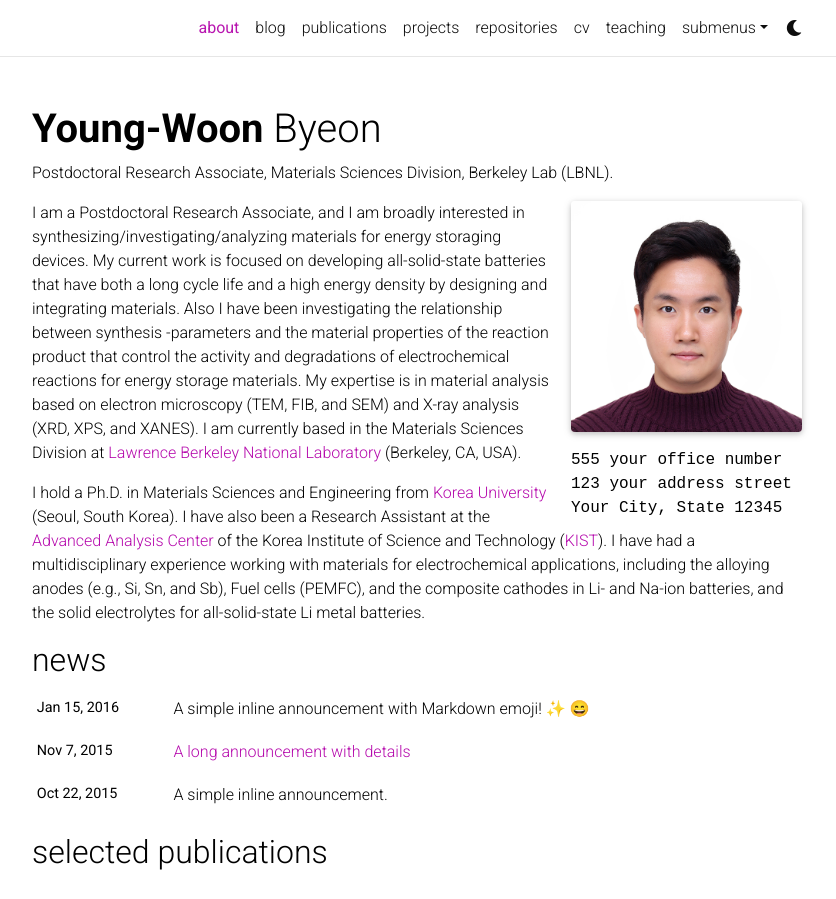
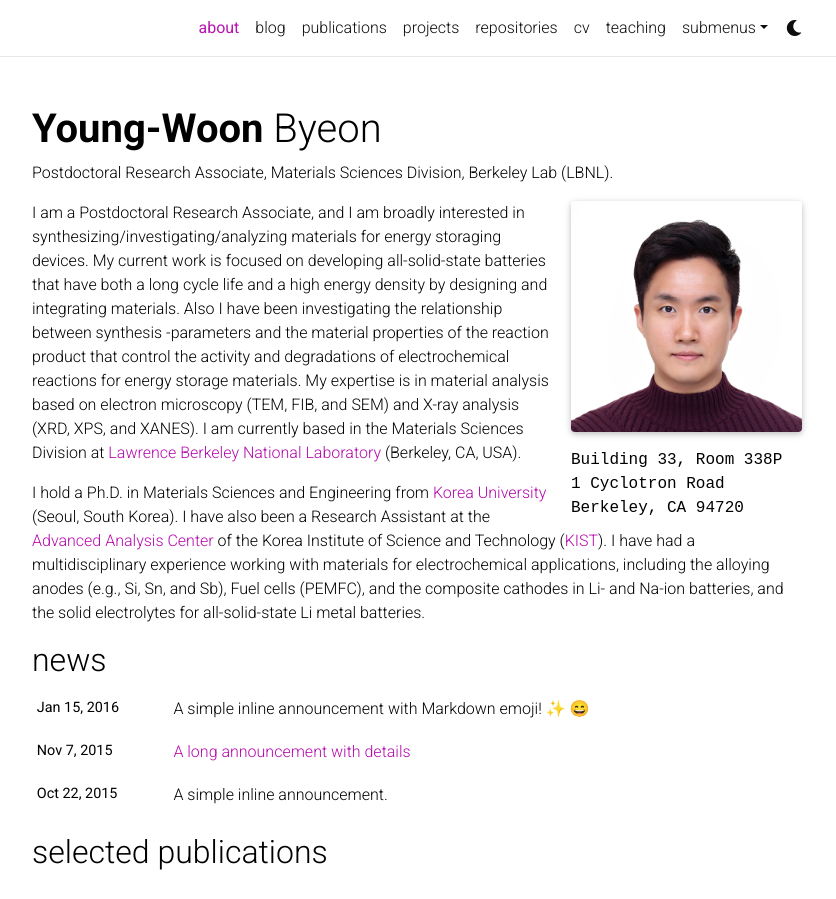
Before and after one commit to ywbyeon/website_ver1.5, a Jekyll site: the page built from _pages/about.md, in a window 1280 px wide and 1189 px high, cut to the strip 0-899 px from the top of the window. Shown: the whole strip, without its empty margins (223-1059 px from the left). Built offline with Jekyll 4.4.1, drawn with Linux system fonts in a browser that asks for light colours; full-size pictures stand in for the smaller copies a plugin makes; emoji names are drawn with the system emoji font; comment, search, counter and statistics services are not loaded; a style sheet for code colours, icons or effects is not loaded.

```diff
--- a/_pages/about.md
+++ b/_pages/about.md
@@ -9,9 +9,9 @@
   image: prof_pic.jpg
   image_circular: false # crops the image to make it circular
   address: >
-    <p>555 your office number</p>
-    <p>123 your address street</p>
-    <p>Your City, State 12345</p>
+    <p>Building 33, Room 338P</p>
+    <p>1 Cyclotron Road</p>
+    <p>Berkeley, CA 94720</p>
 
 news: true  # includes a list of news items
 selected_papers: true # includes a list of papers marked as "selected={true}"
```
